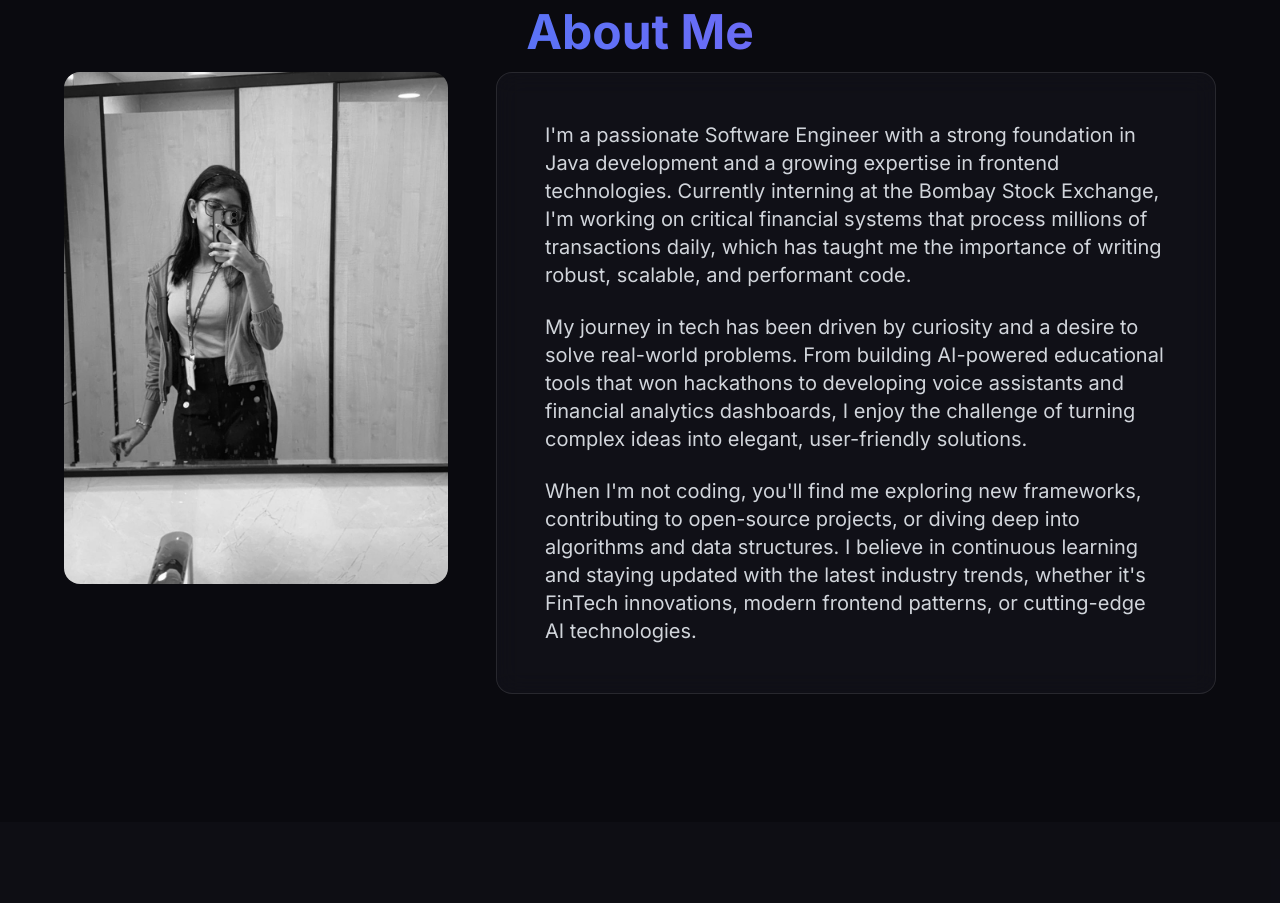
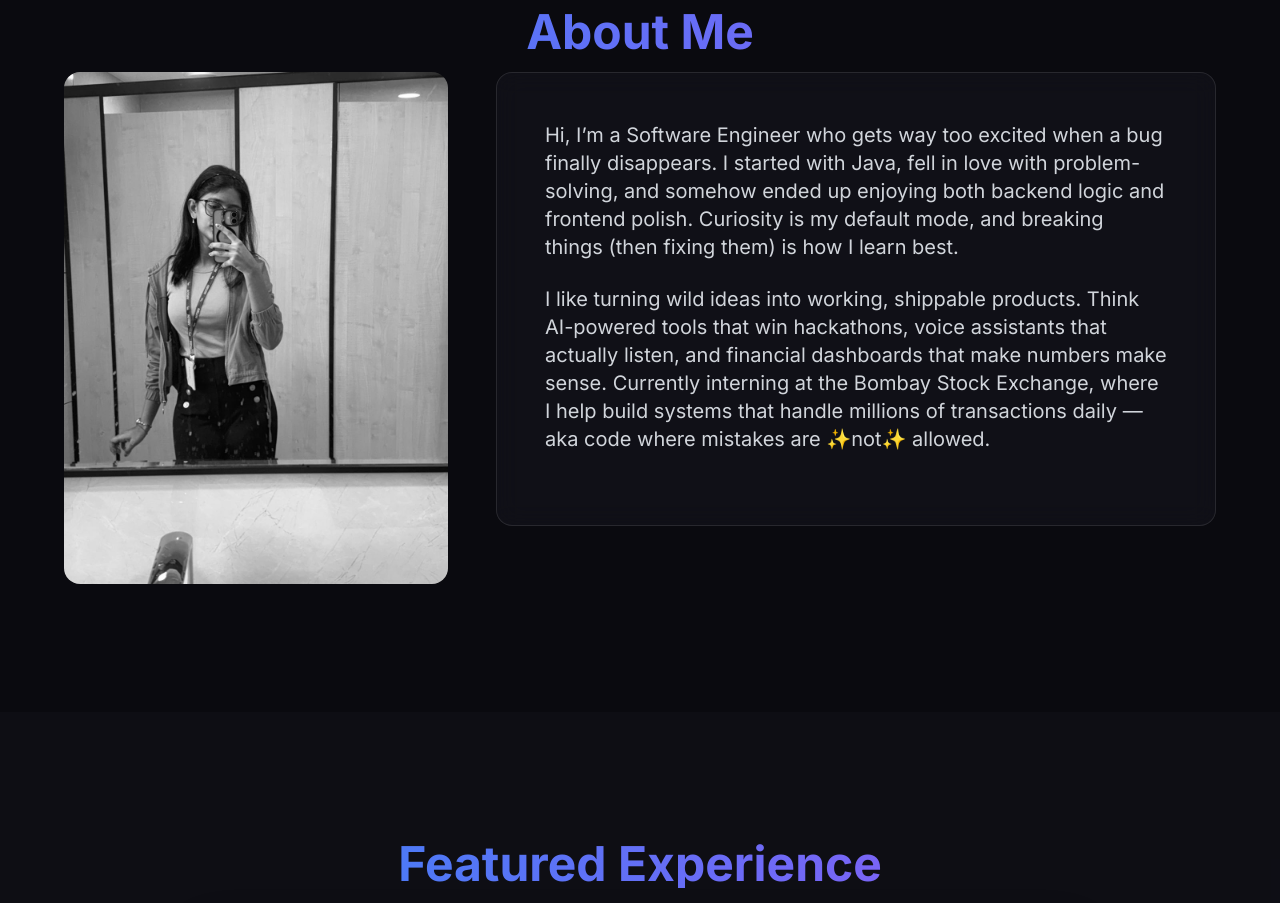
Before and after one commit to srushtik26/portfolio-, a React (Vite) app: page / in a window 1280 px wide. Shown: the part 920-1823 px from the top of the page. Built offline with nearby package versions, Linux system fonts and the light colour scheme; the HTML template or start-up script is replaced by a standard one.

Commit message:
Update About Me section

```diff
--- a/src/components/About.jsx
+++ b/src/components/About.jsx
@@ -46,11 +46,10 @@ const About = () => {
                   viewport={{ once: true }}
                   transition={{ duration: 0.8, delay: 0.3 }}
                 >
-                  I'm a passionate Software Engineer with a strong foundation in Java development
-                  and a growing expertise in frontend technologies. Currently interning at the Bombay
-                  Stock Exchange, I'm working on critical financial systems that process millions of
-                  transactions daily, which has taught me the importance of writing robust, scalable,
-                  and performant code.
+                Hi, I’m a Software Engineer who gets way too excited when a bug finally disappears.
+                 I started with Java, fell in love with problem-solving, and somehow ended up enjoying
+                 both backend logic and frontend polish. Curiosity is my default mode, and breaking
+                  things (then fixing them) is how I learn best.
                 </motion.p>
 
                 <motion.p
@@ -60,11 +59,12 @@ const About = () => {
                   viewport={{ once: true }}
                   transition={{ duration: 0.8, delay: 0.5 }}
                 >
-                  My journey in tech has been driven by curiosity and a desire to solve real-world
-                  problems. From building AI-powered educational tools that won hackathons to
-                  developing voice assistants and financial analytics dashboards, I enjoy the
-                  challenge of turning complex ideas into elegant, user-friendly solutions.
-                </motion.p>
+                I like turning wild ideas into working, shippable products.
+                Think AI-powered tools that win hackathons, voice assistants that actually listen,
+                 and financial dashboards that make numbers make sense.
+                Currently interning at the Bombay Stock Exchange, where I help build systems that
+                handle millions of transactions daily — aka code where mistakes are ✨not✨ allowed.
+                                </motion.p>
 
                 <motion.p
                   className="text-lg md:text-xl text-gray-300 leading-relaxed"
@@ -73,10 +73,10 @@ const About = () => {
                   viewport={{ once: true }}
                   transition={{ duration: 0.8, delay: 0.7 }}
                 >
-                  When I'm not coding, you'll find me exploring new frameworks, contributing to
+                  {/* When I'm not coding, you'll find me exploring new frameworks, contributing to
                   open-source projects, or diving deep into algorithms and data structures. I believe
                   in continuous learning and staying updated with the latest industry trends, whether
-                  it's FinTech innovations, modern frontend patterns, or cutting-edge AI technologies.
+                  it's FinTech innovations, modern frontend patterns, or cutting-edge AI technologies. */}
                 </motion.p>
               </div>
             </div>
```
